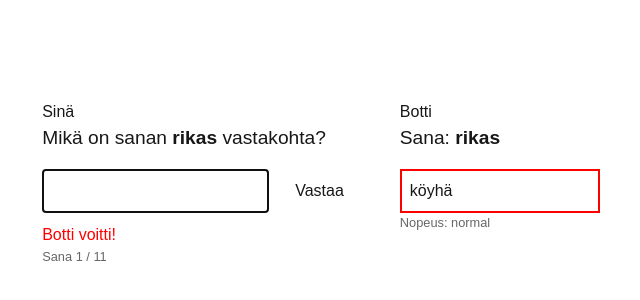
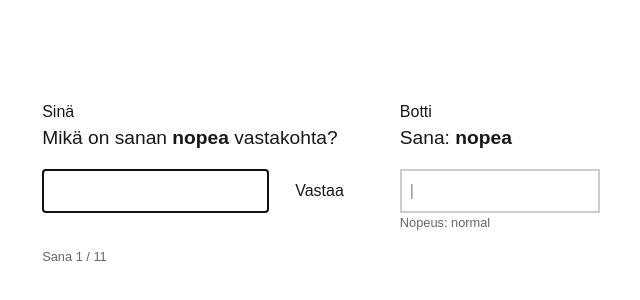
Before and after one commit to emppux5/opposites-peli, a Next.js app in the folder opposites-peli/: page /game in a window 1280 px wide. Shown: the part 106-406 px from the top of the page, without its empty margins (319-959 px from the left). Built offline with nearby package versions, Linux system fonts and the light colour scheme.

Commit message:
Update page.tsx
nyt sanajärjestys randomisoituu, ja jos datassa lukee esim {iso : pieni} käyttäjältä voidaan kysyä joko pieni iso tai iso pieni

```diff
--- a/opposites-peli/app/game/page.tsx
+++ b/opposites-peli/app/game/page.tsx
@@ -6,6 +6,9 @@
 
 const words = await import(`../../data/words.${lang}.json`).then(m => m.default);
 
+function shuffleArray<T>(array: T[]): T[] {
+  return [...array].sort(() => Math.random() - 0.5);
+}
 // typing speeds (ms per character)
 const startingDelay: Record<string, number> = {
   easy: 1500,
@@ -20,28 +23,42 @@
 };
 
 export default function GamePage() {
-  const gameData = Object.entries(words) as [string, string][];
+  // const gameData = Object.entries(words) as [string, string][];
+  const [gameData, setGameData] = useState<[string, string][]>([]);
 
   const [currentIndex, setCurrentIndex] = useState(0);
   const [userInput, setUserInput] = useState('');
   const [botText, setBotText] = useState('');
   const [botIndex, setBotIndex] = useState(0);
+  const [isFlipped, setIsFlipped] = useState(false);
 
   type Status = '' | 'correct' | 'wrong' | 'botWon';
   const [status, setStatus] = useState<Status>('');
 
   const currentPair = gameData[currentIndex];
+
+  const question = isFlipped ? currentPair?.[1] : currentPair?.[0];
+  const answer = isFlipped ? currentPair?.[0] : currentPair?.[1];
   const isFinished = currentIndex >= gameData.length;
 
+
+  useEffect(() => {
+    const entries = Object.entries(words) as [string, string][];
+    setGameData(shuffleArray(entries));
+  }, []);
+
+  useEffect(() => {
+    setIsFlipped(Math.random() < 0.5);
+  }, [currentIndex]);
+
   // BOT TYPING EFFECT
-
 useEffect(() => {
   if (!currentPair){
     console.log("aksjdhflkasjdf")
     return;
   }
   const delay = Math.random() * startingDelay[difficulty];
-  const answer = currentPair[1];
+  const answer = isFlipped ? currentPair[0] : currentPair[1];
 
   setBotText('');
   setBotIndex(0);
@@ -68,13 +85,13 @@
     clearTimeout(timeout);
     if (interval) clearInterval(interval);
   };
-}, [currentIndex]);
+}, [currentIndex, isFlipped]);
 
 const handleSubmit = (e: React.FormEvent<HTMLFormElement>) => {
   e.preventDefault();
   if (!currentPair) return;
 
-  const [, answer] = currentPair;
+  const answer = isFlipped ? currentPair[0] : currentPair[1];
 
   if (userInput.trim().toLowerCase() === answer.toLowerCase()) {
     setStatus('correct');
@@ -93,7 +110,13 @@
     return (
       <div style={{ padding: '20px' }}>
         <h1>Peli loppui</h1>
-        <button onClick={() => setCurrentIndex(0)}>Pelaa uudelleen</button>
+        <button onClick={() => {
+            const entries = Object.entries(words) as [string, string][];
+            setGameData(shuffleArray(entries));
+            setCurrentIndex(0);
+          }}>
+          Pelaa uudelleen
+        </button>
       </div>
     );
   }
@@ -106,7 +129,7 @@
         <h1>Sinä</h1>
 
         <div style={{ marginBottom: '1rem', fontSize: '1.2rem' }}>
-          Mikä on sanan <strong>{currentPair[0]}</strong> vastakohta?
+          Mikä on sanan <strong>{question}</strong> vastakohta?
         </div>
 
         <form onSubmit={handleSubmit}>
@@ -146,7 +169,7 @@
         <h1>Botti</h1>
 
         <div style={{ marginBottom: '1rem', fontSize: '1.2rem' }}>
-          Sana: <strong>{currentPair[0]}</strong>
+          Sana: <strong>{question}</strong>
         </div>
 
         <div
@@ -159,7 +182,7 @@
         >
           {botText}
           <span style={{ opacity: 0.5 }}>
-            {botIndex < currentPair[1].length ? '|' : ''}
+            {botIndex < answer.length ? '|' : ''}
           </span>
         </div>
 
```
